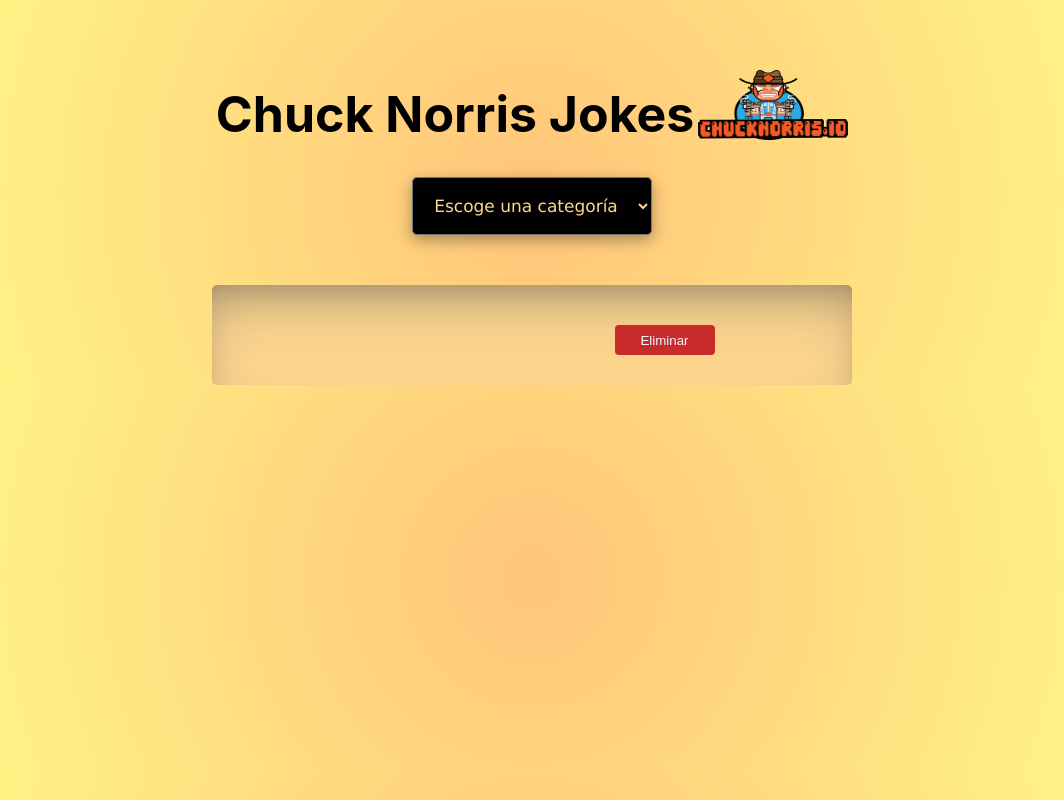
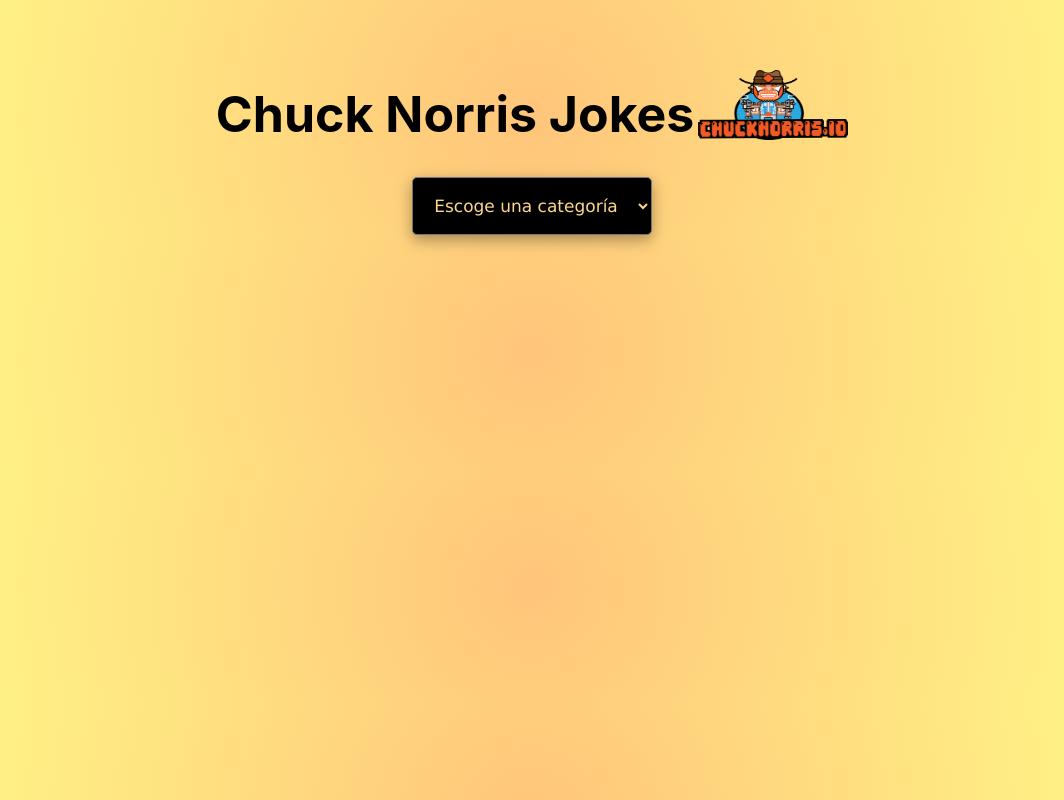
Before and after one commit to perdomomiguel/API-Chuck-Norris, a React (Create React App) app: page / in a window 1280 px wide. Shown: the whole page, without its empty margins (108-1172 px from the left). Built offline with nearby package versions, Linux system fonts and the light colour scheme.

Commit message:
Recarga de página no elimina los mensajes

```diff
--- a/src/App.js
+++ b/src/App.js
@@ -1,13 +1,22 @@
-import React, { useState } from 'react';
-// Se importa axios para recoger datos de la API
+import React, { useState, useEffect } from 'react';
 import axios from 'axios';
 
-//
 const ChuckNorrisJokes = () => {
   const [selectedCategory, setSelectedCategory] = useState('');
-  const [joke, setJoke] = useState('');
+  const [jokes, setJokes] = useState([]);
 
-  const handleCategoryChange = (event) => {
+  useEffect(() => {
+    const storedJokes = JSON.parse(localStorage.getItem('jokes'));
+    if (storedJokes) {
+      setJokes(storedJokes);
+    }
+  }, []);
+
+  useEffect(() => {
+    localStorage.setItem('jokes', JSON.stringify(jokes));
+  }, [jokes]);
+
+  const categoryChange = (event) => {
     setSelectedCategory(event.target.value);
     fetchJoke(event.target.value);
   }
@@ -15,16 +24,19 @@
   const fetchJoke = async (category) => {
     const url = `https://api.chucknorris.io/jokes/random?category=${category}`;
     const response = await axios.get(url);
-    setJoke(response.data.value);
+    const newJoke = response.data.value;
+    setJokes([...jokes, newJoke]);
   }
 
-  const handleDeleteClick = () => {
-    setJoke('');
+  const deleteJoke = (index) => {
+    const newJokes = [...jokes];
+    newJokes.splice(index, 1);
+    setJokes(newJokes);
   }
 
   return (
     <div>
-      <select value={selectedCategory} onChange={handleCategoryChange}>
+      <select value={selectedCategory} onChange={categoryChange}>
         <option value="">Escoge una categoría</option>
         {["animal", "career", "celebrity", "science", "food", "sport", "dev", "money", "explicit", "history", "fashion", "music", "movie", "political", "religion", "travel"].map((category) => (
           <option key={category} value={category}>
@@ -33,10 +45,12 @@
         ))}
       </select>
 
-      <div className="joke">
-        <p>{joke}</p>
-        <button onClick={handleDeleteClick}>Eliminar</button>
-      </div>
+      {jokes.map((joke, index) => (
+        <div key={index} className="joke">
+          <p>{joke}</p>
+          <button onClick={() => deleteJoke(index)}>Eliminar</button>
+        </div>
+      ))}
     </div>
   );
 }
--- a/src/index.css
+++ b/src/index.css
@@ -75,8 +75,11 @@
 }
 
 button:hover {
-  transition: 1s;
-  background-color: aliceblue;
-  color: rgb(201, 43, 43);
+  transition: .5s;
+  opacity: 70%;
   cursor: pointer;
 }
+
+p {
+  width: 600px;
+}
```
Also changed, not shown: 1 other file (tests, documents, lock files or other folders).
